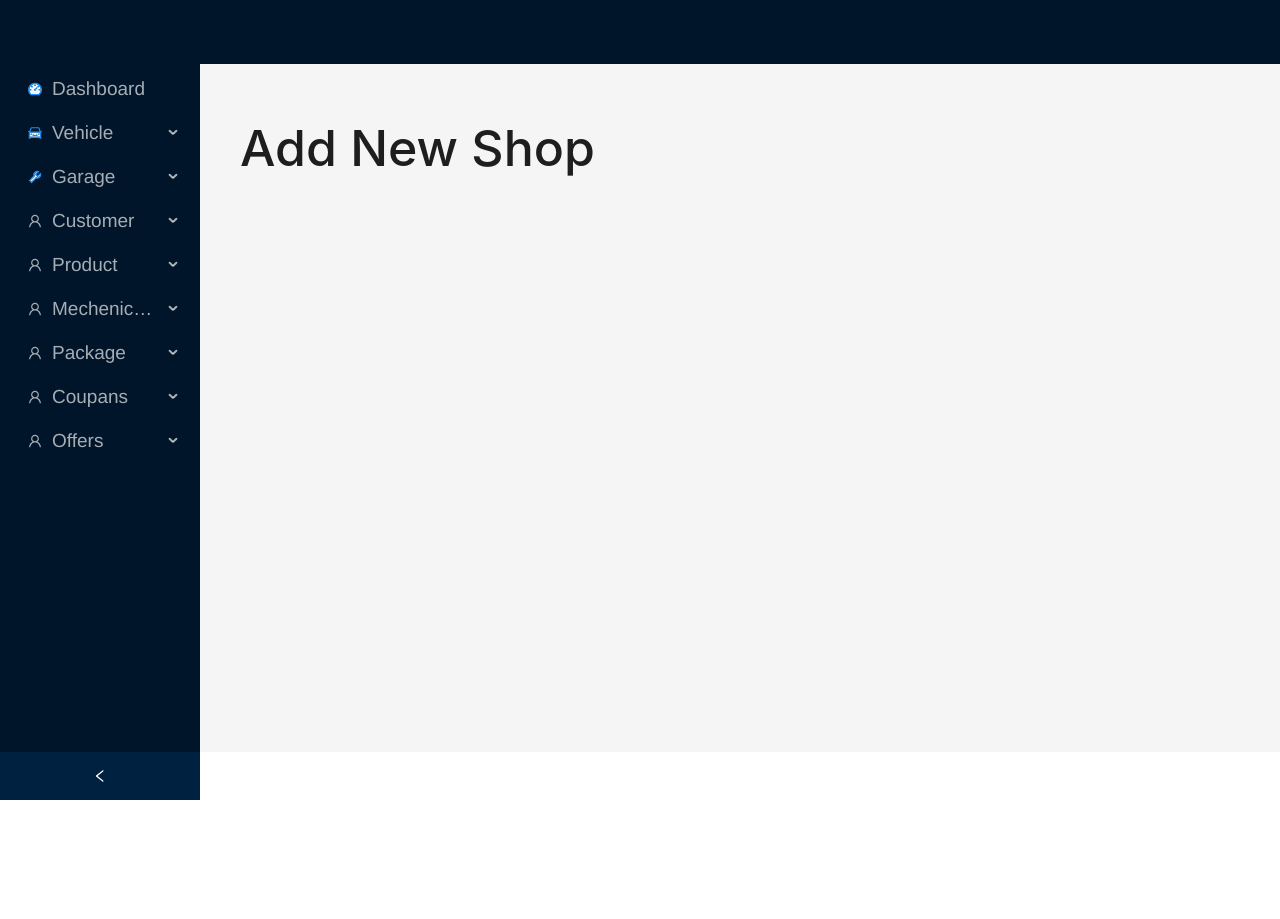
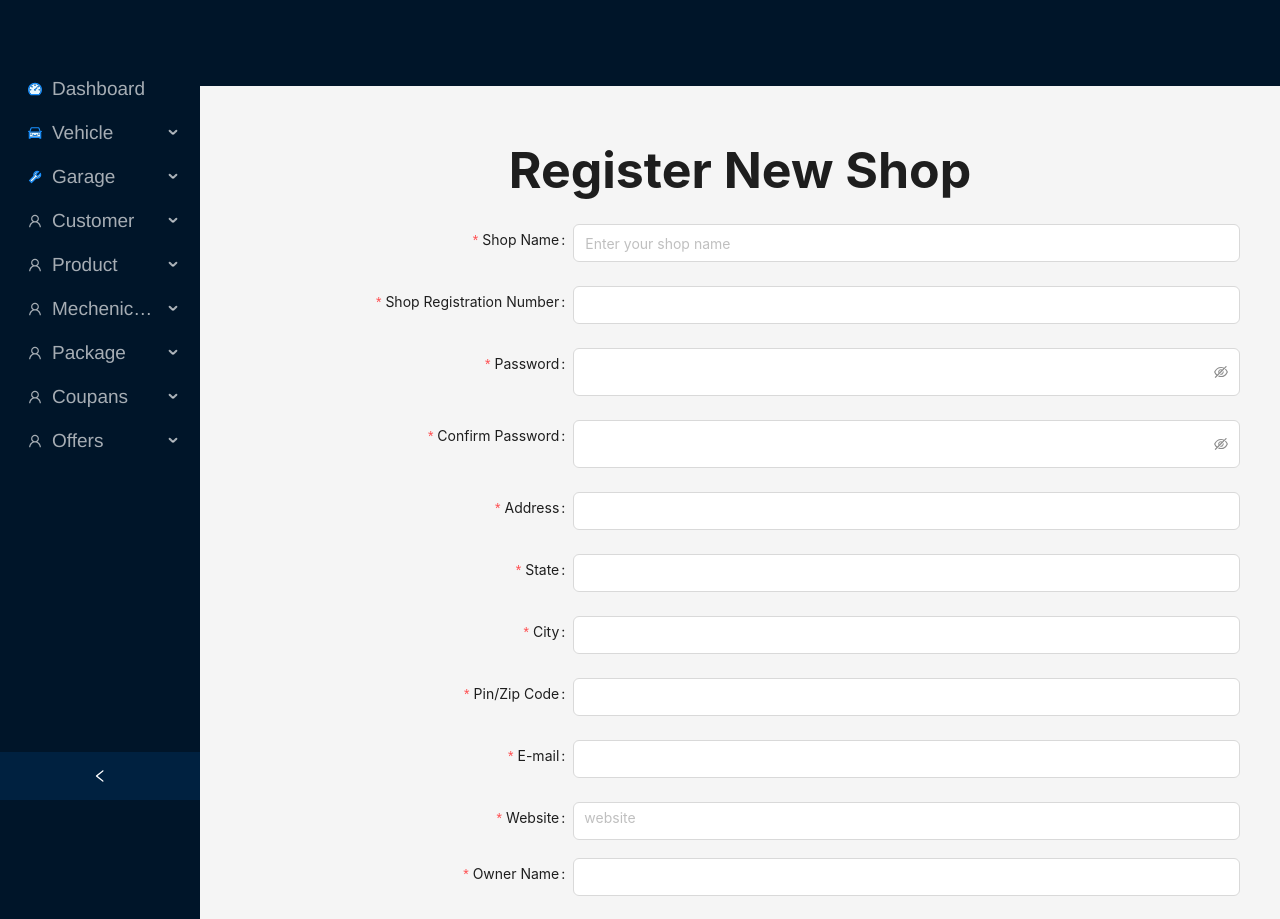
Before and after one commit to Satyam-Git345/E-Mechenic-Project-ThpLab, a React (Create React App) app in the folder client/: page /addshop in a window 1280 px wide. Shown: the top 919 px of the page. Before the commit the page ends 800 px from the top, so only its background shows below. Built offline with nearby package versions, Linux system fonts and the light colour scheme.

Commit message:
This is my Third  commit

```diff
--- a/client/src/App.css
+++ b/client/src/App.css
@@ -86,6 +86,11 @@
   transform: scale(1.05) rotate(-1deg);
 }
 
-Input:hover {
+/* Input:hover {
+
   box-shadow: rgba(232, 240, 235, 0.35) 0 -25px 18px -14px inset,rgba(44,187,99,.25) 0 1px 2px,rgba(44,187,99,.25) 0 2px 4px,rgba(44,187,99,.25) 0 4px 8px,rgba(44,187,99,.25) 0 8px 16px,rgba(44,187,99,.25) 0 16px 32px;
+} */
+
+Input{
+  height: 38px;
 }
--- a/client/src/Components/Garage/Add_Shop.jsx
+++ b/client/src/Components/Garage/Add_Shop.jsx
@@ -1,11 +1,401 @@
-import React from 'react'
+import React, { useState } from 'react';
+import {
+  AutoComplete,
+  Button,
+  Cascader,
+  Checkbox,
+  Col,
+  Form,
+  Input,
+  InputNumber,
+  Row,
+  Select,
+} from 'antd';
+const { Option } = Select;
 
-function Add_Shop() {
+const residences = [
+  {
+    value: 'zhejiang',
+    label: 'Zhejiang',
+    children: [
+      {
+        value: 'hangzhou',
+        label: 'Hangzhou',
+        children: [
+          {
+            value: 'xihu',
+            label: 'West Lake',
+          },
+        ],
+      },
+    ],
+  },
+  {
+    value: 'jiangsu',
+    label: 'Jiangsu',
+    children: [
+      {
+        value: 'nanjing',
+        label: 'Nanjing',
+        children: [
+          {
+            value: 'zhonghuamen',
+            label: 'Zhong Hua Men',
+          },
+        ],
+      },
+    ],
+  },
+];
+const formItemLayout = {
+  labelCol: {
+    xs: {
+      span: 24,
+    },
+    sm: {
+      span: 8,
+    },
+  },
+  wrapperCol: {
+    xs: {
+      span: 24,
+    },
+    sm: {
+      span: 16,
+    },
+  },
+};
+const tailFormItemLayout = {
+  wrapperCol: {
+    xs: {
+      span: 24,
+      offset: 0,
+    },
+    sm: {
+      span: 16,
+      offset: 8,
+    },
+  },
+};
+const Add_shop = () => {
+  const [form] = Form.useForm();
+  const onFinish = (values) => {
+    console.log('Received values of form: ', values);
+  };
+  const prefixSelector = (
+    <Form.Item name="prefix" noStyle>
+      <Select
+        style={{
+          width: 70,
+        }}
+      >
+        <Option value="86">+91</Option>
+        <Option value="87">+87</Option>
+        <Option value="87">+92</Option>
+        <Option value="87">+89</Option>
+      </Select>
+    </Form.Item>
+  );
+
+  const [autoCompleteResult, setAutoCompleteResult] = useState([]);
+  const onWebsiteChange = (value) => {
+    if (!value) {
+      setAutoCompleteResult([]);
+    } else {
+      setAutoCompleteResult(['.com', '.org', '.net'].map((domain) => `${value}${domain}`));
+    }
+  };
+  const websiteOptions = autoCompleteResult.map((website) => ({
+    label: website,
+    value: website,
+  }));
+
+
+
   return (
-    <>
-      <h1>Add New Shop</h1>
-    </>
-  )
-}
-<h1>Add New Shop</h1>
-export default Add_Shop
+    <div>
+      <h1 style={{textAlign: 'center', fontWeight:'bold'}}>Register New Shop</h1>
+
+
+    <Form
+      {...formItemLayout}
+      form={form}
+      name="register"
+      onFinish={onFinish}
+      initialValues={{
+        residence: ['zhejiang', 'hangzhou', 'xihu'],
+        prefix: '86',
+      }}
+      scrollToFirstError
+    >
+
+       <Form.Item
+        name="shop_name"
+        label="Shop Name"
+        rules={[
+          {
+            type: 'text',
+            message: 'The input is not valid Shop Name',
+          },
+          {
+            required: true,
+            message: 'Please input your Shop Name!',
+
+          },
+          {min:5}
+        ]}
+      >
+        <Input   placeholder="Enter your shop name"/>
+      </Form.Item>
+      <Form.Item
+        name="reg_no"
+        label="Shop Registration Number :"
+        rules={[
+          {
+            type: 'text',
+            message: 'The input is not valid Shop Registration Number :',
+          },
+          {
+            required: true,
+            message: 'Please input your Shop Registration Number!',
+
+          },
+          {min:10}
+        ]}
+      >
+        <Input />
+      </Form.Item>
+
+
+
+      <Form.Item
+        name="password"
+        label="Password"
+        rules={[
+          {
+            required: true,
+            message: 'Please input your password!',
+          },
+        ]}
+        hasFeedback
+      >
+        <Input.Password />
+      </Form.Item>
+
+
+      <Form.Item
+        name="confirm"
+        label="Confirm Password"
+        dependencies={['password']}
+        hasFeedback
+        rules={[
+          {
+            required: true,
+            message: 'Please confirm your password!',
+          },
+          ({ getFieldValue }) => ({
+            validator(_, value) {
+              if (!value || getFieldValue('password') === value) {
+                return Promise.resolve();
+              }
+              return Promise.reject(new Error('The two passwords that you entered do not match!'));
+            },
+          }),
+        ]}
+      >
+
+        <Input.Password />
+      </Form.Item>
+
+
+      <Form.Item
+        name="address"
+        label="Address:"
+        rules={[
+          {
+            type: 'text',
+            message: 'The input is not valid address',
+          },
+          {
+            required: true,
+            message: 'Please input your Address!',
+
+          },
+          {min:5}
+        ]}
+      >
+        <Input />
+      </Form.Item>
+
+
+      <Form.Item
+        name="state"
+        label="State:"
+        rules={[
+          {
+            type: 'text',
+            message: 'The input is not valid state',
+          },
+          {
+            required: true,
+            message: 'Please input your state!',
+
+          },
+          {min:5}
+        ]}
+      >
+        <Input />
+      </Form.Item>
+
+      <Form.Item
+        name="city"
+        label="City:"
+        rules={[
+          {
+            type: 'text',
+            message: 'The input is not valid city',
+          },
+          {
+            required: true,
+            message: 'Please input your city!',
+
+          },
+          {min:5}
+        ]}
+      >
+        <Input />
+      </Form.Item>
+
+
+      <Form.Item
+        name="pin"
+        label="Pin/Zip Code:"
+        rules={[
+          {
+            type: 'text',
+            message: 'The input is not valid pin',
+          },
+          {
+            required: true,
+            message: 'Please input your pin!',
+
+          },
+          {min:5}
+        ]}
+      >
+        <Input />
+      </Form.Item>
+
+
+      {/* <Form.Item label="Phone Number">
+            {getFieldDecorator('phone', {
+              rules: [
+                {
+                  required: true,
+                  message: 'Please input your phone number!'
+                },
+              {
+                validator: this.validateMobileNumber,
+              },
+            ],
+            })
+            (<Input addonBefore={prefixSelector} style={{ width: '100%' }} />)}
+          </Form.Item> */}
+
+
+      <Form.Item
+        name="email"
+        label="E-mail"
+        rules={[
+          {
+            type: 'email',
+            message: 'The input is not valid E-mail!',
+          },
+          {
+            required: true,
+            message: 'Please input your E-mail!',
+          },
+        ]}
+      >
+        <Input />
+      </Form.Item>
+
+
+
+      <Form.Item
+        name="website"
+        label="Website"
+        rules={[
+          {
+            type:'url',
+            required: true,
+            message: 'Please input website!',
+          },
+        ]}
+      >
+        <AutoComplete options={websiteOptions} onChange={onWebsiteChange} placeholder="website">
+          <Input />
+        </AutoComplete>
+      </Form.Item>
+
+
+      <Form.Item
+        name="owner name"
+        label="Owner Name:"
+        rules={[
+          {
+            type: 'text',
+            message: 'The input is not valid Owner Name',
+          },
+          {
+            required: true,
+            message: 'Please input your Name!',
+
+          },
+          {min:5}
+        ]}
+      >
+        <Input />
+      </Form.Item>
+
+      <Form.Item
+        name="gender"
+        label="Gender"
+        rules={[
+          {
+            required: true,
+            message: 'Please select gender!',
+          },
+        ]}
+      >
+        <Select placeholder="select your gender">
+          <Option value="male">Male</Option>
+          <Option value="female">Female</Option>
+          <Option value="other">Other</Option>
+        </Select>
+      </Form.Item>
+
+
+
+      <Form.Item
+        name="agreement"
+        valuePropName="checked"
+        rules={[
+          {
+            validator: (_, value) =>
+              value ? Promise.resolve() : Promise.reject(new Error('Should accept agreement')),
+          },
+        ]}
+        {...tailFormItemLayout}
+      >
+        </Form.Item>
+      <Form.Item {...tailFormItemLayout}>
+        <Button type="primary" htmlType="submit">
+          Register
+        </Button>
+      </Form.Item>
+    </Form>
+    </div>
+  );
+};
+export default Add_shop;
```
